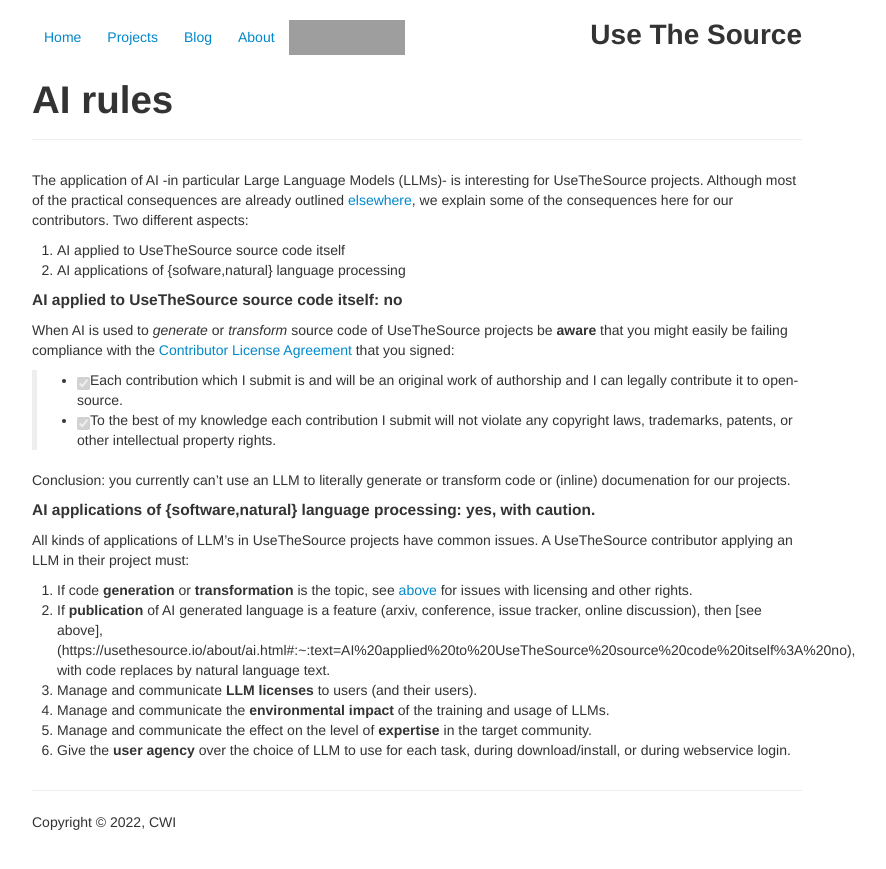
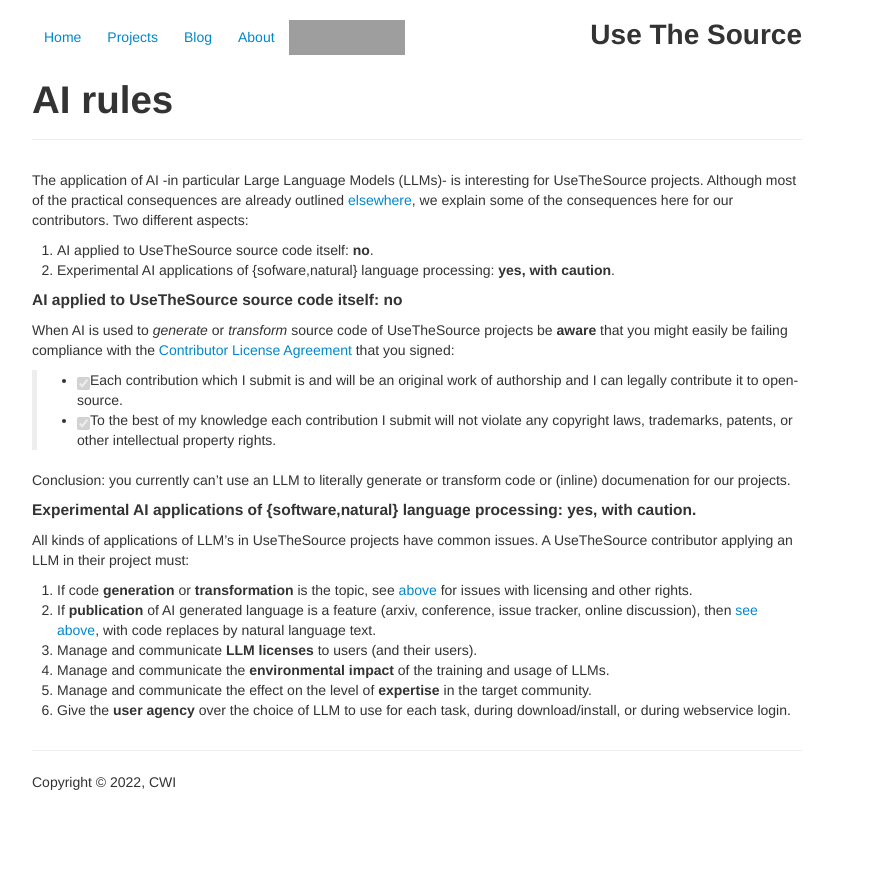
Before and after one commit to usethesource/usethesource.github.io, a Jekyll site: the page built from about/ai.md, in a window 1280 px wide. Shown: the top 869 px of the page, without its empty margins (223-1109 px from the left). Built offline with Jekyll 4.4.1, drawn with Linux system fonts in a browser that asks for light colours; our own code applies the rules of GitHub Pages for plain Markdown files; grey boxes are pictures that could not be loaded.

Commit message:
Update ai.md

```diff
--- a/about/ai.md
+++ b/about/ai.md
@@ -11,8 +11,8 @@
 UseTheSource projects. Although most of the practical consequences are already outlined [elsewhere](/about/index),
 we explain some of the consequences here for our contributors. Two different aspects:
 
-1. AI applied to UseTheSource source code itself
-2. AI applications of {sofware,natural} language processing
+1. AI applied to UseTheSource source code itself: **no**.
+2. Experimental AI applications of {sofware,natural} language processing: **yes, with caution**.
 
 #### AI applied to UseTheSource source code itself: no
 
@@ -24,11 +24,11 @@
 
 Conclusion: you currently can't use an LLM to literally generate or transform code or (inline) documenation for our projects.
 
-#### AI applications of {software,natural} language processing: yes, with caution.
+#### Experimental AI applications of {software,natural} language processing: yes, with caution.
 
 All kinds of applications of LLM's in UseTheSource projects have common issues. A UseTheSource contributor applying an LLM in their project must:
 1. If code **generation** or **transformation** is the topic, see [above](https://usethesource.io/about/ai.html#:~:text=AI%20applied%20to%20UseTheSource%20source%20code%20itself%3A%20no) for issues with licensing and other rights.
-1. If **publication** of AI generated language is a feature (arxiv, conference, issue tracker, online discussion), then [see above], (https://usethesource.io/about/ai.html#:~:text=AI%20applied%20to%20UseTheSource%20source%20code%20itself%3A%20no), with code replaces by natural language text.
+1. If **publication** of AI generated language is a feature (arxiv, conference, issue tracker, online discussion), then [see above](https://usethesource.io/about/ai.html#:~:text=AI%20applied%20to%20UseTheSource%20source%20code%20itself%3A%20no), with code replaces by natural language text.
 1. Manage and communicate **LLM licenses** to users (and their users).
 2. Manage and communicate the **environmental impact** of the training and usage of LLMs.
 3. Manage and communicate the effect on the level of **expertise** in the target community.
```
